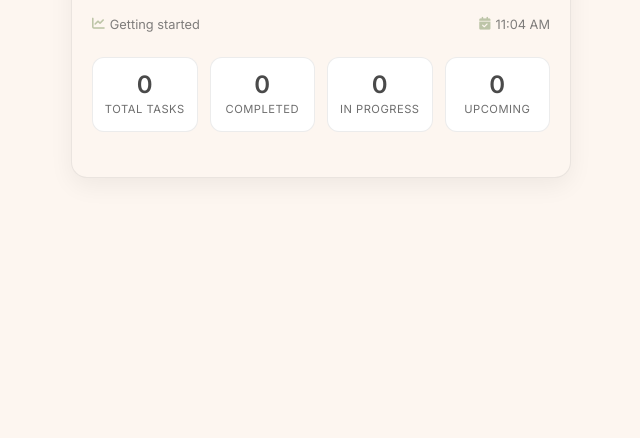
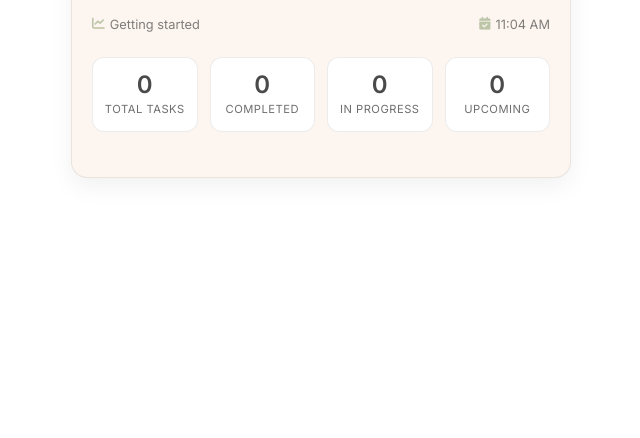
Before and after one commit to rasha1508/progress-overviw, a plain HTML site: page index.html in a window 1280 px wide. Shown: the part 362-800 px from the top of the page, without its empty margins (319-959 px from the left). Drawn offline with nearby package versions, Linux system fonts and the light colour scheme.

Commit message:
index.html

```diff
--- a/index.html
+++ b/index.html
@@ -19,7 +19,7 @@
         box-sizing: border-box;
       }
       body {
-        background: #fdf6f0; /* Cream/Ivory background */
+        background: trasnparent; /* Cream/Ivory background */
         display: flex;
         justify-content: center;
         align-items: center;
```
